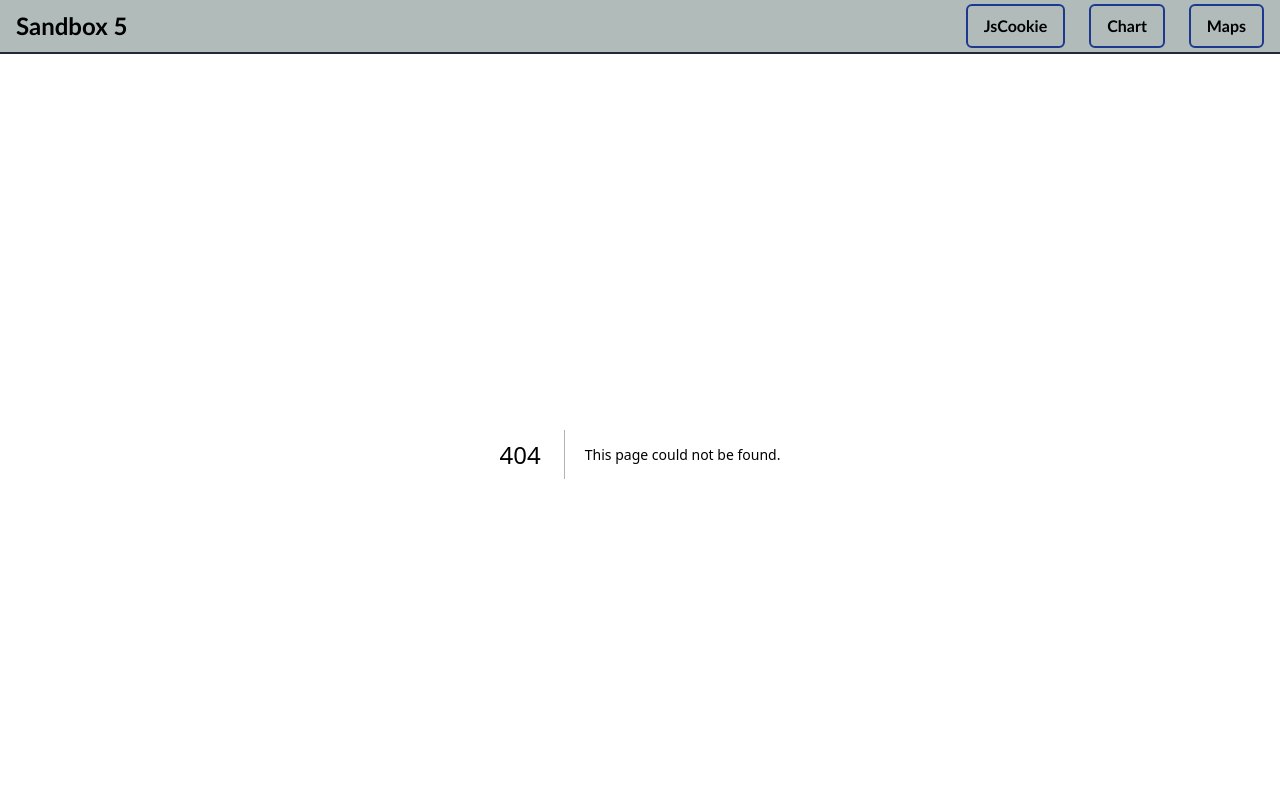
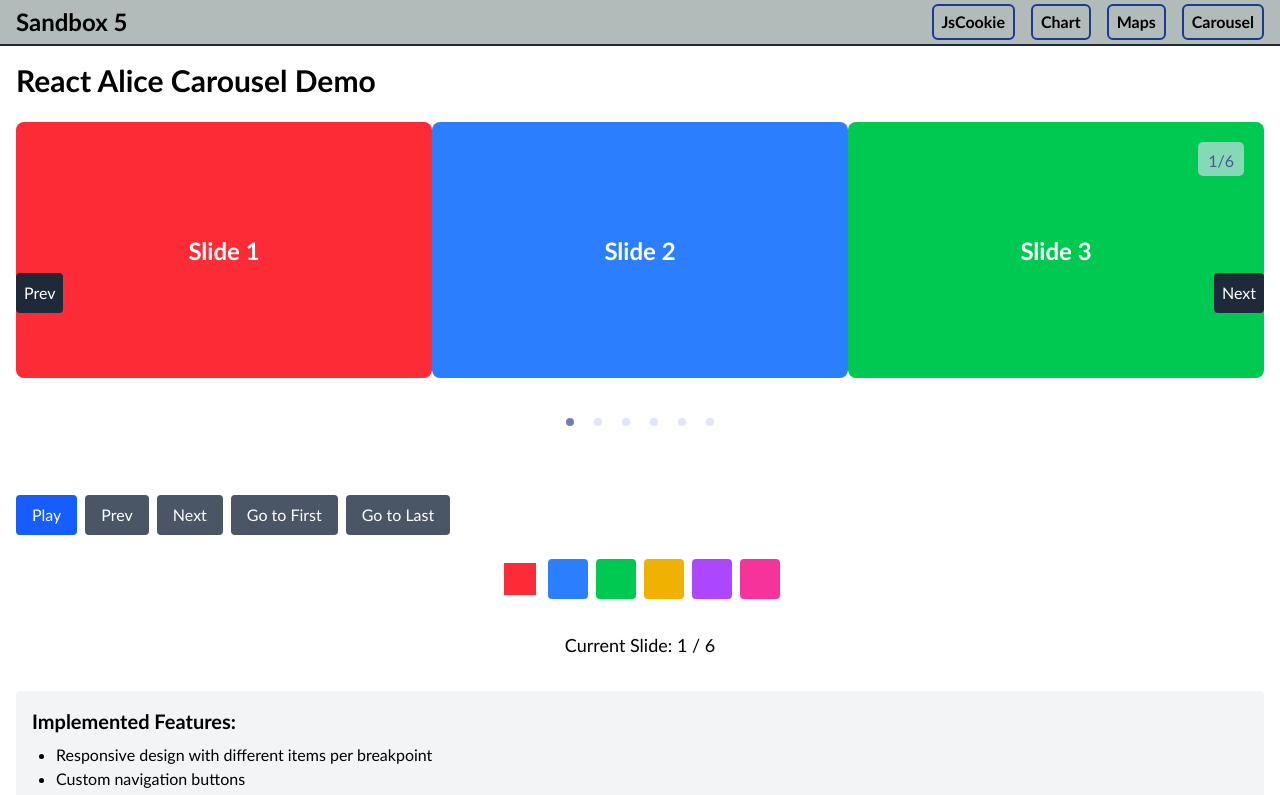
Before and after one commit to traez/sandbox-cookies-charts-maps-carousel-tailwind4, a Next.js app: page /carousel in a window 1280 px wide. Before the commit this address had no page. Shown: the top 795 px of the page. Built offline with nearby package versions, Linux system fonts and the light colour scheme; what @bprogress/next would draw is missing.

Commit message:
Add Carousel component and integrate react-alice-carousel; update package.json and package-lock.json

```diff
--- a/package.json
+++ b/package.json
@@ -15,6 +15,7 @@
     "leaflet": "^1.9.4",
     "next": "15.2.1",
     "react": "^19.0.0",
+    "react-alice-carousel": "^2.9.1",
     "react-chartjs-2": "^5.3.0",
     "react-dom": "^19.0.0",
     "react-leaflet": "^5.0.0-rc.2"
--- /dev/null
+++ b/src/app/carousel/page.tsx
@@ -0,0 +1,17 @@
+import type { Metadata } from "next";
+import Carousel from "@/components/Carousel";
+
+export const metadata: Metadata = {
+  title: "Carousel Sandbox",
+  description: "Created by Trae Zeeofor",
+};
+
+const pageCarousel = () => {
+  return (
+    <>
+      <Carousel />
+    </>
+  );
+};
+
+export default pageCarousel;
--- /dev/null
+++ b/src/components/Carousel.tsx
@@ -0,0 +1,198 @@
+"use client";
+import { useState, useRef } from "react";
+import AliceCarousel from "react-alice-carousel";
+import "react-alice-carousel/lib/alice-carousel.css";
+
+// At the top of the file, after the imports, add this interface:
+interface AliceCarouselMethods extends AliceCarousel {
+  slideTo: (index: number) => void;
+  slideNext: () => void;
+  slidePrev: () => void;
+  play: () => void;
+  pause: () => void;
+}
+
+// Define types for the carousel ref and event handlers
+type CarouselItem = {
+  id: number;
+  color: string;
+  text: string;
+};
+
+interface SlideChangedEvent {
+  item: number;
+  slide: number;
+  itemsInSlide: number;
+  isPrevSlideDisabled: boolean;
+  isNextSlideDisabled: boolean;
+}
+
+export default function Carousel() {
+  // Then update the ref type:
+  const carouselRef = useRef<AliceCarouselMethods | null>(null);
+  const [activeIndex, setActiveIndex] = useState(0);
+  const [isPlaying, setIsPlaying] = useState(false);
+
+  // Responsive breakpoints configuration
+  const responsive = {
+    0: { items: 1 },
+    568: { items: 2 },
+    1024: { items: 3 },
+  };
+
+  // Sample items for the carousel
+  const items: CarouselItem[] = [
+    { id: 1, color: "bg-red-500", text: "Slide 1" },
+    { id: 2, color: "bg-blue-500", text: "Slide 2" },
+    { id: 3, color: "bg-green-500", text: "Slide 3" },
+    { id: 4, color: "bg-yellow-500", text: "Slide 4" },
+    { id: 5, color: "bg-purple-500", text: "Slide 5" },
+    { id: 6, color: "bg-pink-500", text: "Slide 6" },
+  ];
+
+  // Generate carousel items with custom rendering
+  const carouselItems = items.map((item) => (
+    <div key={item.id} className="carousel-item">
+      <div
+        className={`h-64 w-full flex items-center justify-center text-white text-2xl font-bold rounded-lg ${item.color}`}
+      >
+        {item.text}
+      </div>
+    </div>
+  ));
+
+  // Custom thumbnail items
+  const thumbItems = items.map((item, i) => (
+    <div
+      key={i}
+      className={`h-10 w-10 rounded cursor-pointer mx-1 ${item.color} ${
+        activeIndex === i ? "border-4 border-white" : ""
+      }`}
+      onClick={() => carouselRef.current?.slideTo(i)}
+    />
+  ));
+
+  // Event handling functions
+  const handleSlideChanged = (e: SlideChangedEvent) => {
+    setActiveIndex(e.item);
+  };
+
+  const toggleAutoplay = () => {
+    if (isPlaying) {
+      carouselRef.current?.pause();
+    } else {
+      carouselRef.current?.play();
+    }
+    setIsPlaying(!isPlaying);
+  };
+
+  const syncActiveIndex = ({ item }: { item: number }) => setActiveIndex(item);
+
+  return (
+    <div className="container mx-auto p-4">
+      <h1 className="text-3xl font-bold mb-6">React Alice Carousel Demo</h1>
+
+      {/* Main Carousel */}
+      <div className="carousel-container mb-8">
+        <AliceCarousel
+          ref={carouselRef}
+          items={carouselItems}
+          responsive={responsive}
+          controlsStrategy="alternate"
+          // Navigation controls
+          disableButtonsControls={false}
+          disableDotsControls={false}
+          renderPrevButton={() => (
+            <button className="p-2 bg-gray-800 text-white rounded absolute left-0 top-1/2 transform -translate-y-1/2">
+              Prev
+            </button>
+          )}
+          renderNextButton={() => (
+            <button className="p-2 bg-gray-800 text-white rounded absolute right-0 top-1/2 transform -translate-y-1/2">
+              Next
+            </button>
+          )}
+          // Animation and timing options
+          animationDuration={800}
+          autoPlayInterval={2000}
+          infinite={true}
+          autoPlay={isPlaying}
+          // Touch and mouse dragging
+          mouseTracking={true}
+          touchTracking={true}
+          disableSlideInfo={false}
+          // Events
+          onSlideChanged={handleSlideChanged}
+          activeIndex={activeIndex}
+          onSlideChange={syncActiveIndex}
+        />
+      </div>
+
+      {/* Controls Panel */}
+      <div className="controls-panel flex flex-wrap gap-2 mb-6">
+        <button
+          className="px-4 py-2 bg-blue-600 text-white rounded"
+          onClick={toggleAutoplay}
+        >
+          {isPlaying ? "Pause" : "Play"}
+        </button>
+
+        <button
+          className="px-4 py-2 bg-gray-600 text-white rounded"
+          onClick={() => carouselRef.current?.slidePrev()}
+        >
+          Prev
+        </button>
+
+        <button
+          className="px-4 py-2 bg-gray-600 text-white rounded"
+          onClick={() => carouselRef.current?.slideNext()}
+        >
+          Next
+        </button>
+
+        <button
+          className="px-4 py-2 bg-gray-600 text-white rounded"
+          onClick={() => carouselRef.current?.slideTo(0)}
+        >
+          Go to First
+        </button>
+
+        <button
+          className="px-4 py-2 bg-gray-600 text-white rounded"
+          onClick={() => carouselRef.current?.slideTo(items.length - 1)}
+        >
+          Go to Last
+        </button>
+      </div>
+
+      {/* Custom Thumbnails */}
+      <div className="custom-thumbnails flex justify-center mt-4 mb-8">
+        {thumbItems}
+      </div>
+
+      {/* Current Slide Info */}
+      <div className="slide-info text-center mb-8">
+        <p className="text-lg">
+          Current Slide: {activeIndex + 1} / {items.length}
+        </p>
+      </div>
+
+      {/* Feature Explanation */}
+      <div className="feature-explanation mt-8 p-4 bg-gray-100 rounded">
+        <h2 className="text-xl font-bold mb-2">Implemented Features:</h2>
+        <ul className="list-disc ml-6">
+          <li>Responsive design with different items per breakpoint</li>
+          <li>Custom navigation buttons</li>
+          <li>Autoplay with play/pause controls</li>
+          <li>Mouse and touch dragging enabled</li>
+          <li>Custom thumbnail navigation</li>
+          <li>Slide change event handlers</li>
+          <li>Animation timing controls</li>
+          <li>Infinite looping</li>
+          <li>Programmatic slide navigation</li>
+        </ul>
+      </div>
+    </div>
+  );
+}
--- a/src/components/Header.tsx
+++ b/src/components/Header.tsx
@@ -11,24 +11,30 @@ export default async function Header() {
           Sandbox 5
         </Link>
       </menu>
-      <aside className="flex justify-center items-center gap-4 md:gap-6">
+      <aside className="flex justify-center items-center gap-2 md:gap-4">
         <Link
           href="/jscookie"
-          className="text-base font-semibold border-2 border-blue-900 px-4 py-2 rounded-md hover:bg-yellow-300  transition duration-300"
+          className="text-base font-semibold border-2 border-blue-900 px-2 py-1 rounded-md hover:bg-yellow-300  transition duration-300"
         >
           JsCookie
         </Link>
         <Link
           href="/chart"
-          className="text-base font-semibold border-2 border-blue-900 px-4 py-2 rounded-md hover:bg-yellow-300  transition duration-300"
+          className="text-base font-semibold border-2 border-blue-900 px-2 py-1 rounded-md hover:bg-yellow-300  transition duration-300"
         >
           Chart
         </Link>
         <Link
           href="/maps"
-          className="text-base font-semibold border-2 border-blue-900 px-4 py-2 rounded-md hover:bg-yellow-300  transition duration-300"
+          className="text-base font-semibold border-2 border-blue-900 px-2 py-1 rounded-md hover:bg-yellow-300  transition duration-300"
         >
           Maps
+        </Link>
+        <Link
+          href="/carousel"
+          className="text-base font-semibold border-2 border-blue-900 px-2 py-1 rounded-md hover:bg-yellow-300  transition duration-300"
+        >
+          Carousel
         </Link>
       </aside>
     </nav>
```
Also changed, not shown: 1 other file (tests, documents, lock files or other folders).
